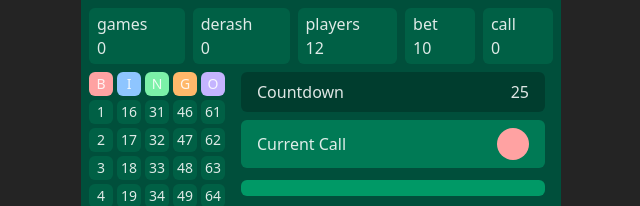
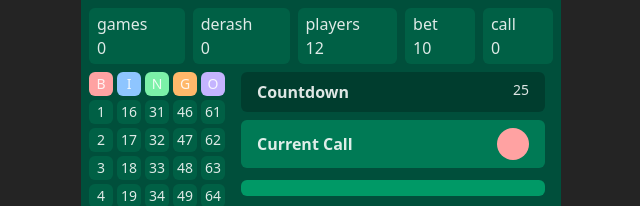
Before and after one commit to tshabebe/Interview, a React (Vite) app: page / in a window 1280 px wide. Shown: the top 206 px of the page, without its empty margins (319-959 px from the left). Built offline with nearby package versions, Linux system fonts and the light colour scheme.

Commit message:
Enhance styling for CountDown and CurrentCall components

```diff
--- a/src/component1/component1.tsx
+++ b/src/component1/component1.tsx
@@ -108,7 +108,8 @@ function BingoGrid() {
 function CountDown() {
   return (
     <div className="flex justify-between bg-emerald-950/50 px-4 py-2 rounded-md">
-      <span>Countdown</span> <span>25</span>
+      <span className="font-semibold">Countdown</span>{' '}
+      <span className="text-sm">25</span>
     </div>
   )
 }
@@ -116,7 +117,7 @@ function CountDown() {
 function CurrentCall() {
   return (
     <div className="flex justify-between items-center bg-emerald-700 px-4 py-2 rounded-md">
-      <span>Current Call</span>
+      <span className="font-semibold">Current Call</span>
       <span className="bg-red-300 rounded-full size-8"></span>
     </div>
   )
```
